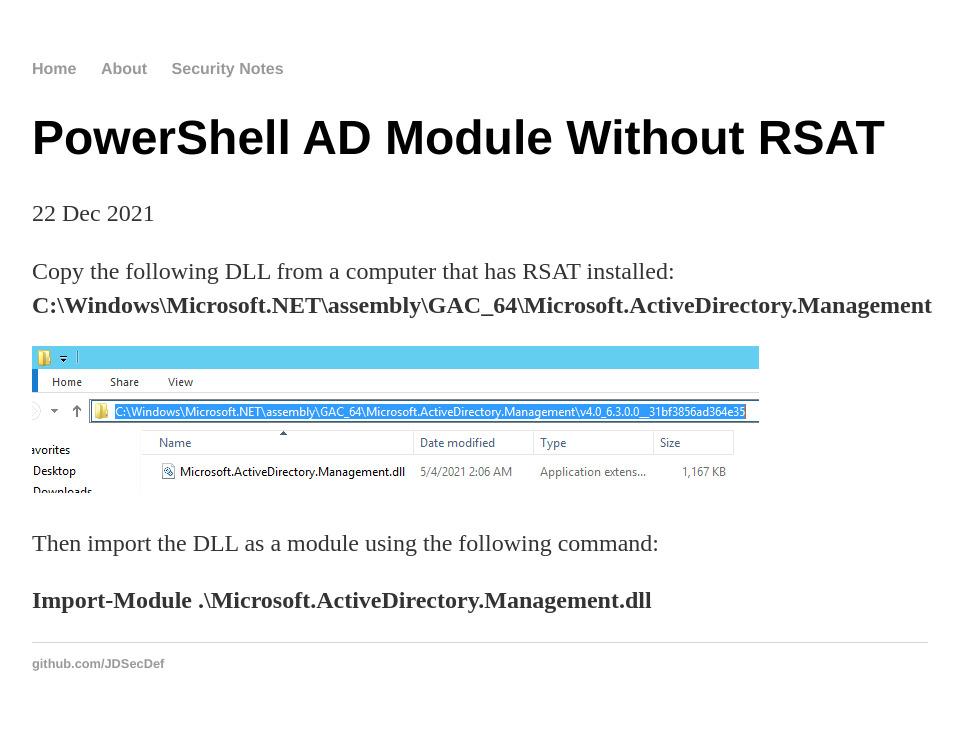
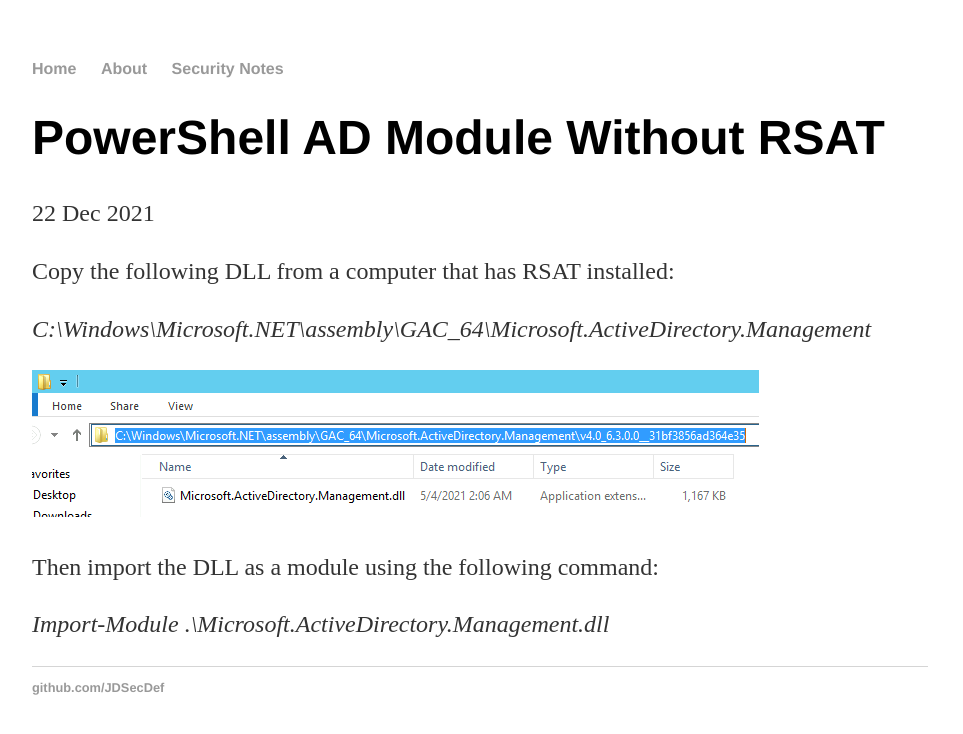
Before and after one commit to JDSecDef/JDSecDef.github.io, a Jekyll site: the page built from _posts/2021-12-22-AD-Module-Without-RSAT.md, in a window 1280 px wide. Shown: the top 734 px of the page, without its empty margins (160-1123 px from the left). Built offline with Jekyll 4.4.1, drawn with Linux system fonts in a browser that asks for light colours; Markdown is read by kramdown in place of the engine named in the settings.

```diff
--- a/_posts/2021-12-22-AD-Module-Without-RSAT.md
+++ b/_posts/2021-12-22-AD-Module-Without-RSAT.md
@@ -4,10 +4,12 @@ title: "PowerShell AD Module Without RSAT"
 date: 2021-12-22
 ---
 
-Copy the following DLL from a computer that has RSAT installed: **C:\Windows\Microsoft.NET\assembly\GAC_64\Microsoft.ActiveDirectory.Management**
+Copy the following DLL from a computer that has RSAT installed:
 
-![useful image]({{ https://jdsecdef.github.io/ }}/assets/RSATdll.png)
+*C:\Windows\Microsoft.NET\assembly\GAC_64\Microsoft.ActiveDirectory.Management*
+
+![useful image]({{ https://jdsecdef.github.io/ }}/assets/ADRSATdll.png)
 
 Then import the DLL as a module using the following command:
 
-**Import-Module .\Microsoft.ActiveDirectory.Management.dll**
+*Import-Module .\Microsoft.ActiveDirectory.Management.dll*
```
Also changed, not shown: assets/ADRSATdll.png (renamed from assets/RSATdll.PNG).
